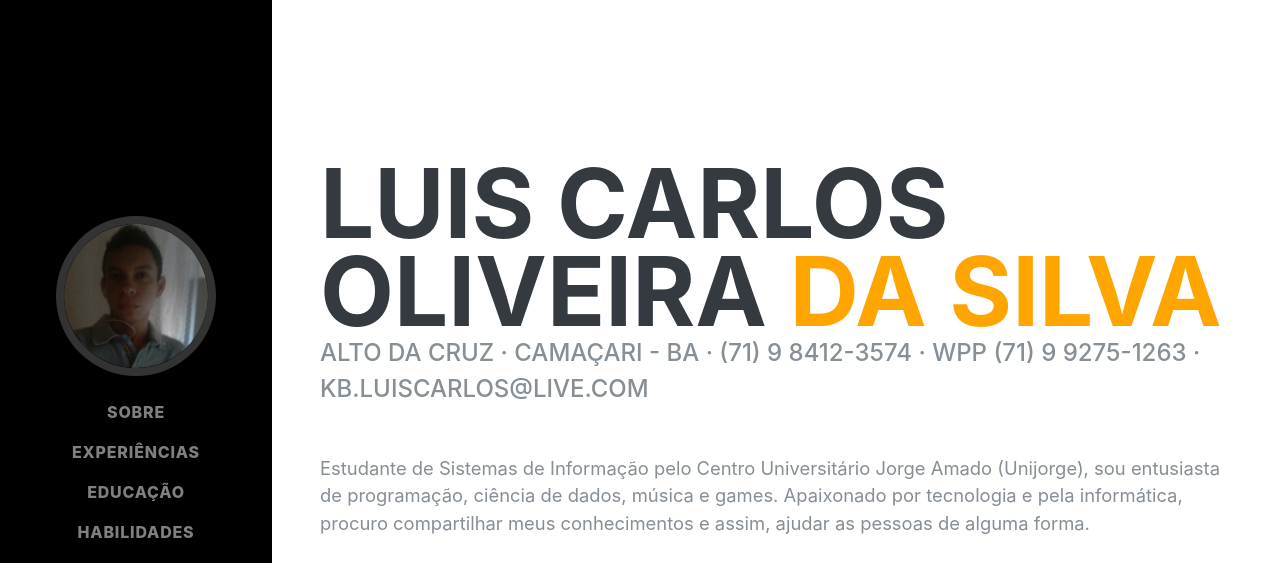
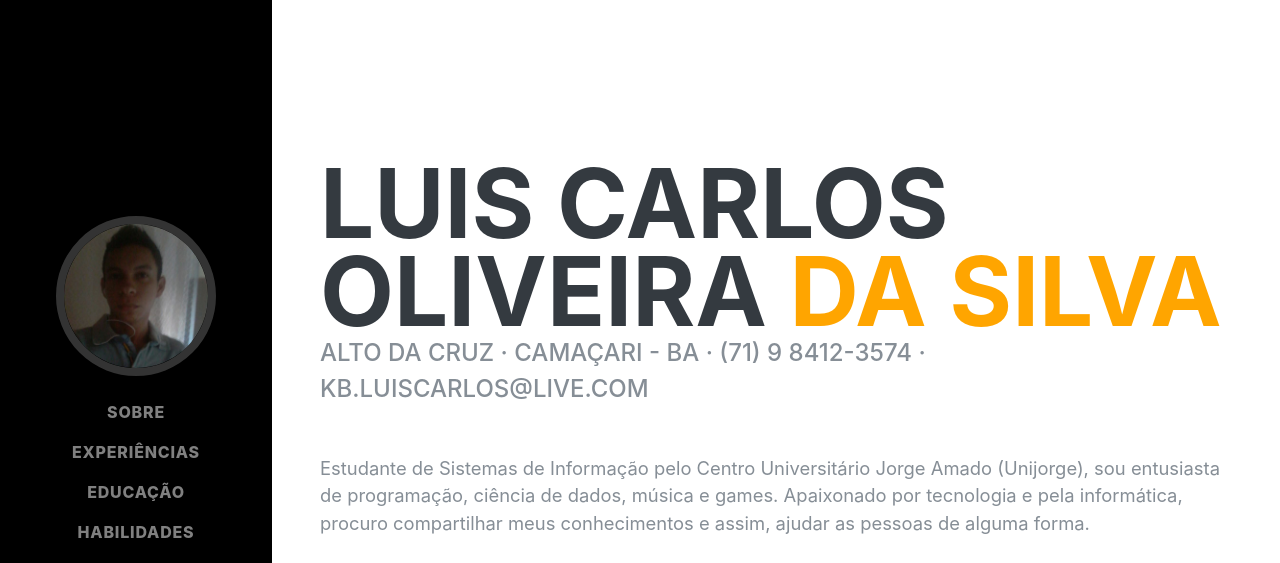
Before and after one commit to KallSnake/kallsnake.github.io, a plain HTML site: page index.html in a window 1280 px wide. Shown: the top 563 px of the page. Drawn offline with nearby package versions, Linux system fonts and the light colour scheme; a web font is replaced by a local one.

Commit message:
Update index.html

```diff
--- a/index.html
+++ b/index.html
@@ -117,7 +117,7 @@
 
         <div class="subheading mb-5">
 
-		Alto da Cruz · Camaçari - BA · (71) 9 8412-3574 · WPP (71) 9 9275-1263 · kb.luiscarlos@live.com
+		Alto da Cruz · Camaçari - BA · (71) 9 8412-3574 · kb.luiscarlos@live.com
 
         </div>
 
```
